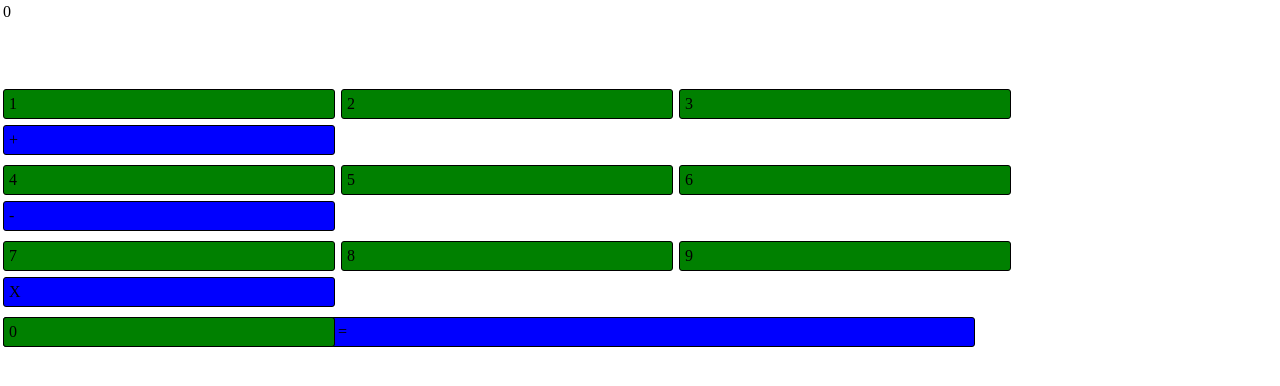
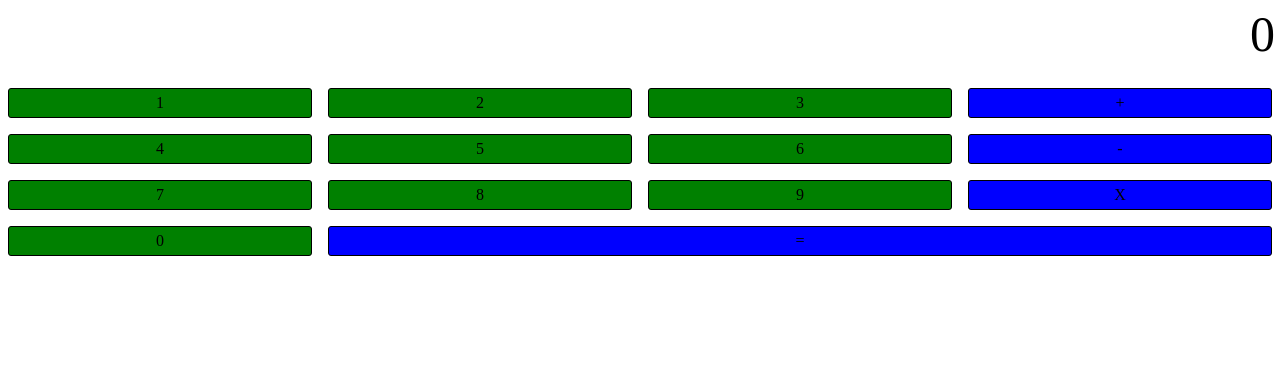
Before and after one commit to srdone/calculator, a plain HTML site: page index.html in a window 1280 px wide. Drawn offline with nearby package versions, Linux system fonts and the light colour scheme.

Commit message:
fixed widths

```diff
--- a/styles.css
+++ b/styles.css
@@ -2,6 +2,14 @@ html, body {
   height: 100%;
   width: 100%;
   margin: 0;
+}
+
+//see css-tricks.com
+html {
+    box-sizing: border-box;
+}
+*, *:before, *:after {
+  box-sizing: inherit;
 }
 
 .container {
@@ -13,16 +21,14 @@ html, body {
 
 .row {
   width: 100%;
-  display: inline-block;
 }
 
 .button {
-  margin: 3px;
-  width: auto;
   height: 10%;
   border: 1px solid black;
   border-radius: 3px;
   padding: 5px;
+  text-align: center;
 }
 
 .number {
@@ -36,26 +42,26 @@ html, body {
 .display {
   width: 100%;
   height: 10%;
-  margin: 3px;
+  min-height: 60px;
+  padding: 5px;
+  text-align: right;
+  font-size: 50px;
 }
 
 .history {
   width: 100%;
   height: 50%;
-  margin: 3px;
-  padding: 3px;
+  padding: 5px;
 }
 
 .col-1 {
-  width: 25%;
+  width: 23.75%;
   float: left;
-}
-
-.col-2 {
-  width: 50%;
-  float: left;
+  margin: 0.625%;
 }
 
 .col-3 {
-  width: 75%;
+  width: 73.75%;
+  float: left;
+  margin: 0.625%;
 }
```
